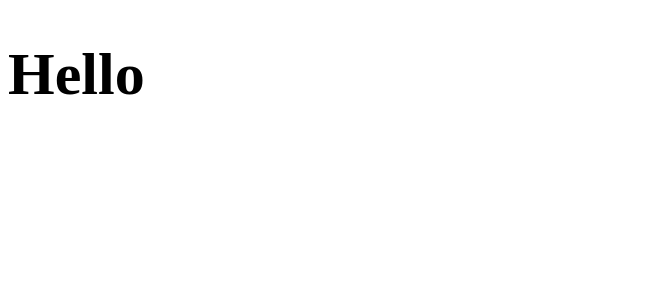
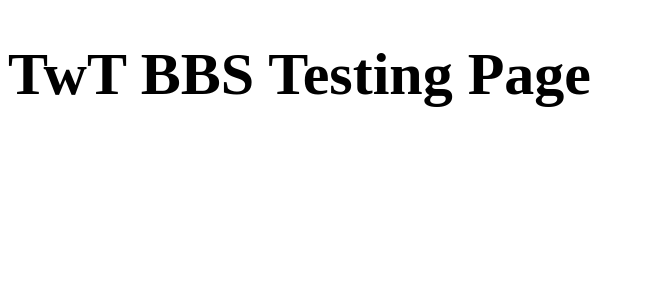
Before and after one commit to froyog/bbs-fed-redux, a React app: page / in a window 1280 px wide. Shown: the top 300 px of the page, without its empty margins (0-645 px from the left). Built offline with nearby package versions, Linux system fonts and the light colour scheme.

Commit message:
boilerplate testing

```diff
--- a/src/App.jsx
+++ b/src/App.jsx
@@ -1,11 +1,12 @@
 import React from 'react';
+import PropTypes from 'prop-types';
 import './app.less';
 
 
 class App extends React.Component {
     render () {
         return (
-            <h1>Hello</h1>
+            <h1>TwT BBS Testing Page</h1>
         );
     }
 }
--- a/src/app.less
+++ b/src/app.less
@@ -1,6 +1,9 @@
+@bbs-blue: #2565ac;
+
 h1 {
     font-size: 60px;
     &:hover {
         font-size: 80px;
+        color: @bbs-blue;
     }
 }
```
